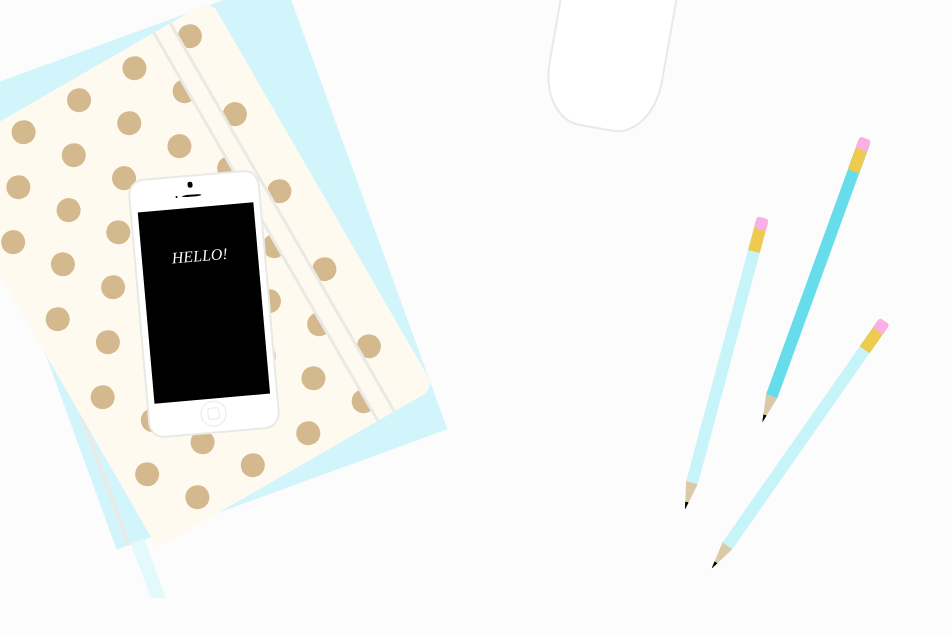
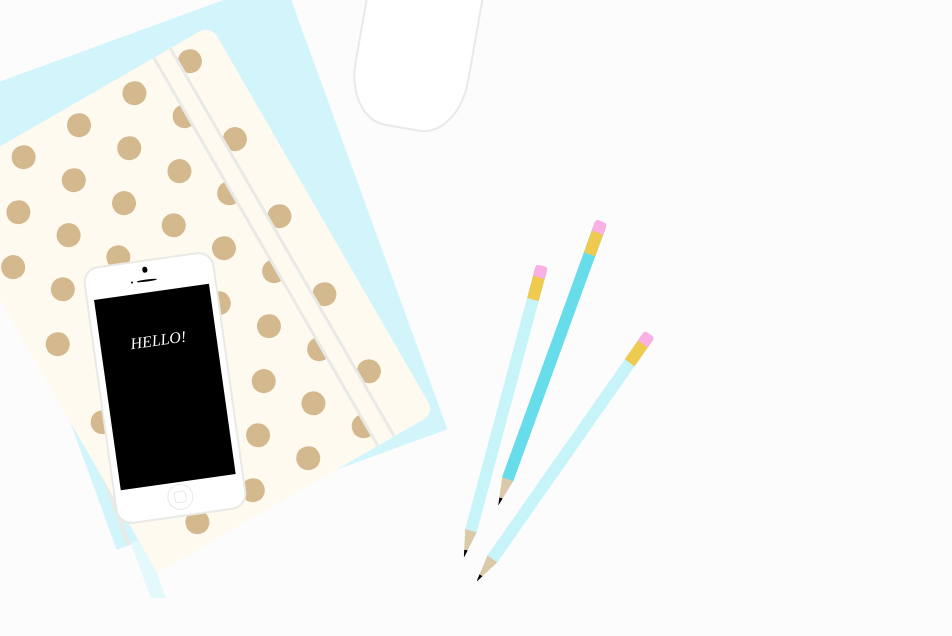
Before and after one commit to pennmeg/pure_css_desk-flatlay, a plain HTML site: page index.html in a window 1280 px wide. Shown: the top 636 px of the page, without its empty margins (0-952 px from the left). Drawn offline with Linux system fonts and the light colour scheme.

Commit message:
reorganize pencils

```diff
--- a/index.html
+++ b/index.html
@@ -93,6 +93,7 @@
       <!-- Mouse -->
       <div class="item mouse"></div>
       <!-- Pencils -->
+      <div class="item pencils">
         <div class="item pencil pencil--1">
           <div class="item pencil--end"></div>
           <div class="item pencil--eraser"></div>
@@ -115,5 +116,6 @@
           </div>
         </div>
       </div>
+    </div>
   </body>
 </html>
--- a/stylesheets/ivory.css
+++ b/stylesheets/ivory.css
@@ -2,7 +2,7 @@
 .book--2 {
   height: 28em;
   width: 20em;
-  top: 5%;
+  top: 8%;
   background-color: #fffaf0;
   border-top-right-radius: .8em;
   border-bottom-right-radius: .8em;
--- a/stylesheets/mouse.css
+++ b/stylesheets/mouse.css
@@ -2,7 +2,7 @@
   width: 7em;
   height: 10em;
   top: -5%;
-  left: 42%;
+  left: 27%;
   border: 2px solid #e9e9e6;
   background-color: white;
   border-radius: 0 0 35% 35%;
--- a/stylesheets/pencils.css
+++ b/stylesheets/pencils.css
@@ -1,22 +1,24 @@
+.pencils {
+  top: 25%;
+  left: 38%;
+}
 .pencil {
   width: 0.75em;
   height: 17em;
 }
 .pencil--1 {
-  top: 25%;
-  left: 55%;
+  margin-top: 3em;
   background-color: #C6F4F8;
   transform: rotate(15deg);
 }
 .pencil--2 {
-  top: 15%;
-  left: 62%;
+  margin-left: 3em;
   background-color: #67DDEB;
   transform: rotate(20deg);
 }
 .pencil--3 {
-  top: 35%;
-  left: 61%;
+  margin-left: 4em;
+  margin-top: 6em;
   background-color: #C6F4F8;
   transform: rotate(35deg);
 }
--- a/stylesheets/phone.css
+++ b/stylesheets/phone.css
@@ -2,12 +2,12 @@
 .phone {
   width: 8em;
   height: 16em;
-  top: 20%;
-  left: 10%;
+  top: 30%;
+  left: 7%;
   background-color: white;
   border: solid 2px #e9e9e6;
   border-radius: 1em;
-  transform: rotate(355deg);
+  transform: rotate(352deg);
 }
 .phone--speaker {
   background-color: black;
```
Lines whose indentation alone changed are shown as unchanged.
